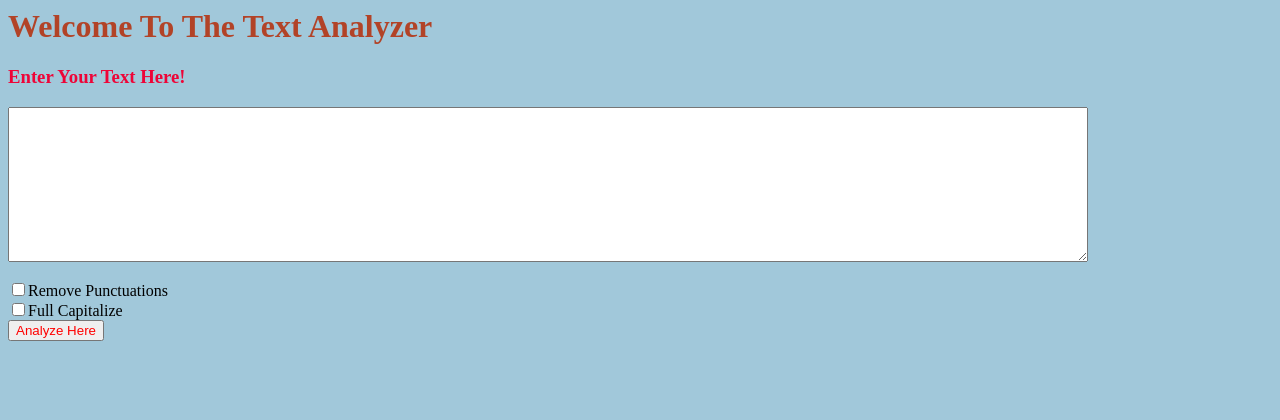
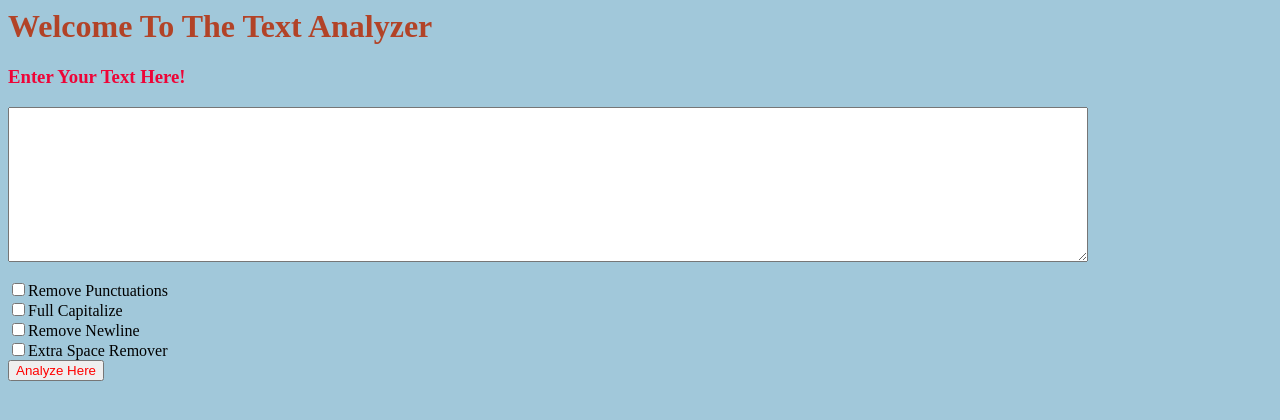
Before and after one commit to kpkrishan/Introduction_To_Django, a Django app: page / in a window 1280 px wide. Shown: the top 420 px of the page. Run offline with Django 3.2, Linux system fonts and the light colour scheme.

Commit message:
Add Checkbox

```diff
--- a/Textutils/templates/home.html
+++ b/Textutils/templates/home.html
@@ -19,7 +19,10 @@
         <!-- add a submit button and name it.-->
         <input type="checkbox" name="analyze" style="color: royalblue;" >Remove Punctuations </br>
         <input type="checkbox" name="capfirst" style="color: royalblue;" >Full Capitalize </br>
-            <button type="submit" style="color:red;"> Analyze Here
+        <input type="checkbox" name="newlineremover" style="color: royalblue;" >Remove Newline </br>
+        <input type="checkbox" name="extraspaceremover" style="color: royalblue;" >Extra Space Remover </br>
+
+        <button type="submit" style="color:red;"> Analyze Here
 
             </button>
         </form>
```
